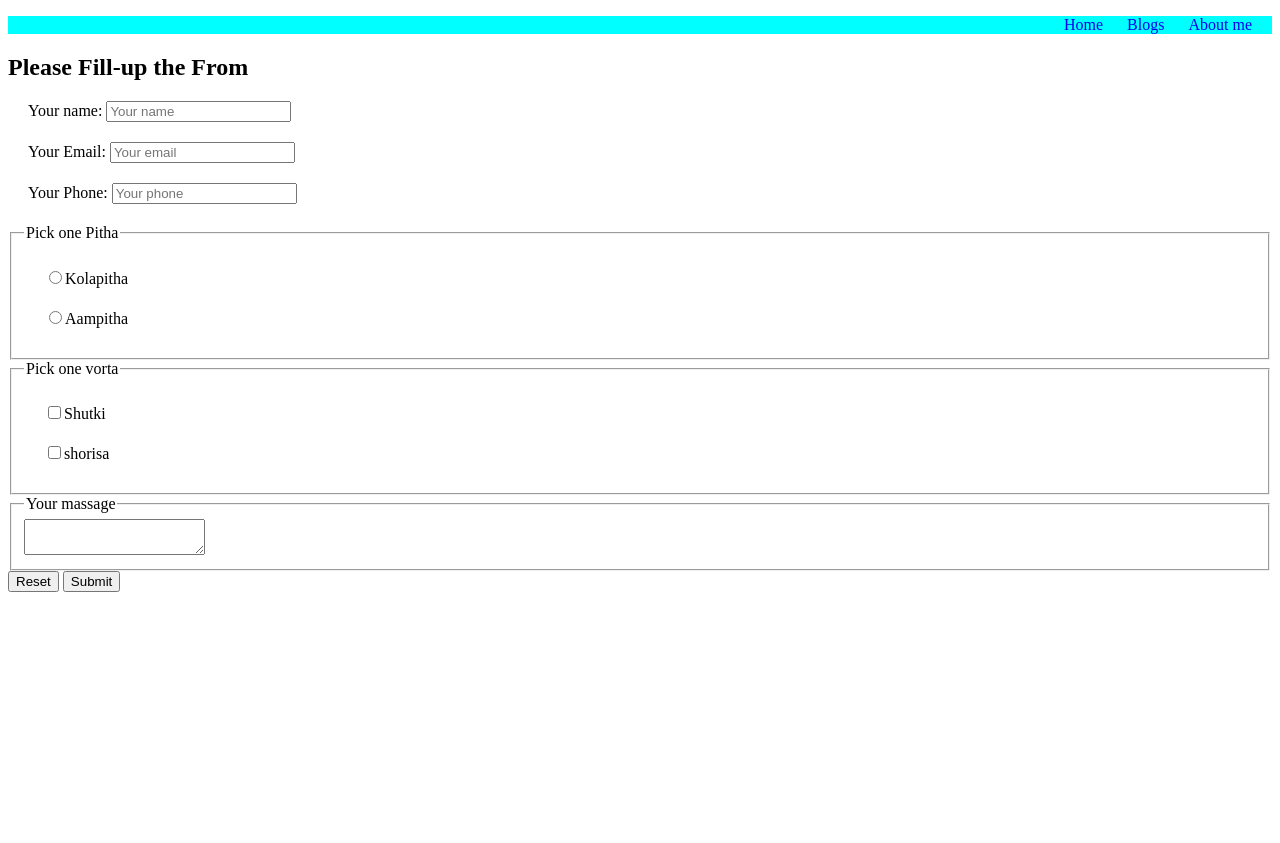
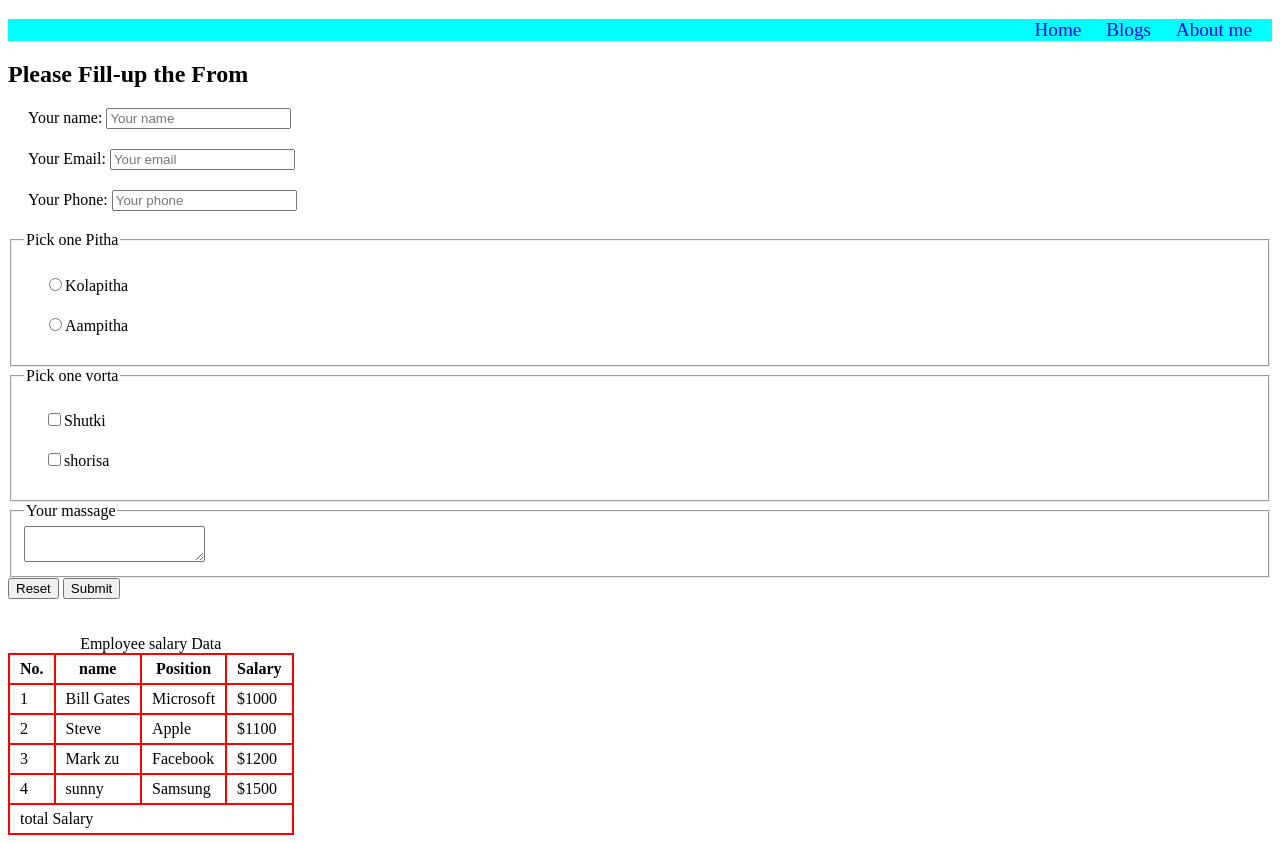
Before and after one commit to sajjad244/yes-we-can, a plain HTML site: page index.html in a window 1280 px wide. Before the commit the page ends 800 px from the top, so only its background shows below. Drawn offline with Linux system fonts and the light colour scheme.

Commit message:
complete

```diff
--- a/index.html
+++ b/index.html
@@ -7,6 +7,9 @@
     <link rel="stylesheet" href="/styles/style.css">
 </head>
 <body>
+
+                 <!-- nav-bar -->
+
                  <header>
                     <nav>
                         <ul>
@@ -18,6 +21,7 @@
                 </header>
 
     <main>
+                        <!-- form -->
         <section>
             <h2>Please Fill-up the From</h2>
 
@@ -59,6 +63,58 @@
             </form>
         </section>
 
+        <br>
+        <br>
+
+                            <!-- table -->
+
+        <section>
+            <table>
+                    <caption>Employee salary Data</caption>
+                <thead>
+                    <tr>
+                        <th>No.</th>
+                        <th>name</th>
+                        <th>Position</th>
+                        <th>Salary</th>
+                    </tr>
+                </thead>
+
+                <tbody>
+                    <tr>
+                        <td>1</td>
+                        <td>Bill Gates</td>
+                        <td>Microsoft</td>
+                        <td>$1000</td>
+                    </tr>
+                    <tr>
+                        <td>2</td>
+                        <td>Steve</td>
+                        <td>Apple</td>
+                        <td>$1100</td>
+                    </tr>
+                    <tr>
+                        <td>3</td>
+                        <td>Mark zu</td>
+                        <td>Facebook</td>
+                        <td>$1200</td>
+                    </tr>
+                    <tr>
+                        <td>4</td>
+                        <td>sunny</td>
+                        <td>Samsung</td>
+                        <td>$1500</td>
+                    </tr>
+                </tbody>
+                <tfoot>
+                    <tr>
+                        <td colspan="4">total Salary</td>
+                    </tr>
+                </tfoot>
+            </table>
+
+        </section>
+
     </main>
 
     <footer>
--- a/styles/style.css
+++ b/styles/style.css
@@ -1,6 +1,7 @@
 nav{
     background-color: aqua;
     text-align: right;
+    font-size: larger;
 }
 
 nav> ul> li{
@@ -16,3 +17,11 @@ label{
     display: block;
     margin: 20px;
 }
+
+table{
+    border-collapse: collapse;
+}
+th,td{
+    border: 2px solid red;
+    padding: 5px 10px;
+}
```
Lines whose indentation alone changed are shown as unchanged.
